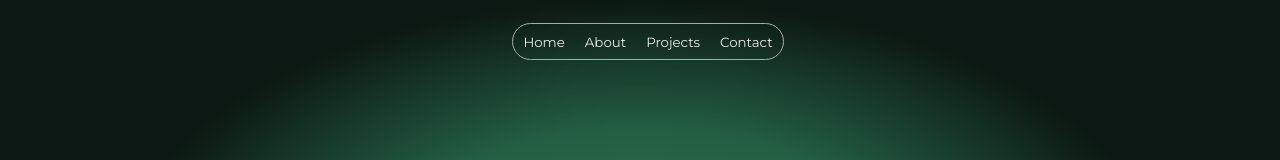
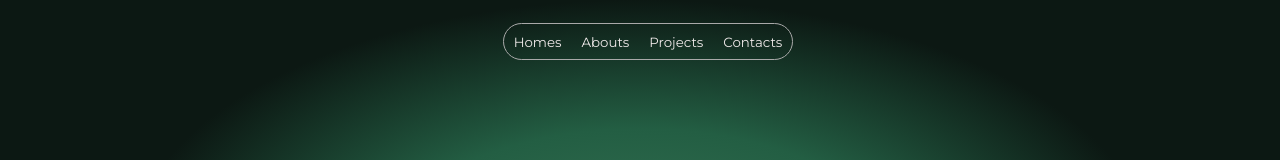
Before and after one commit to aleksa13122/aleksa-s-portfolio, a React (Vite) app: page / in a window 1280 px wide. Shown: the top 160 px of the page. Built offline with nearby package versions, Linux system fonts and the light colour scheme.

Commit message:
small changes

```diff
--- a/src/components/Navigation.jsx
+++ b/src/components/Navigation.jsx
@@ -5,10 +5,10 @@ import "./Navigation.css";
 export default function Navigation() {
   return (
     <div className="nav">
-      <button className="nav-div">Home</button>
-      <button className="nav-div ">About</button>
+      <button className="nav-div">Homes</button>
+      <button className="nav-div ">Abouts</button>
       <button className="nav-div ">Projects</button>
-      <button className="nav-div">Contact</button>
+      <button className="nav-div">Contacts</button>
     </div>
   );
 }
```
